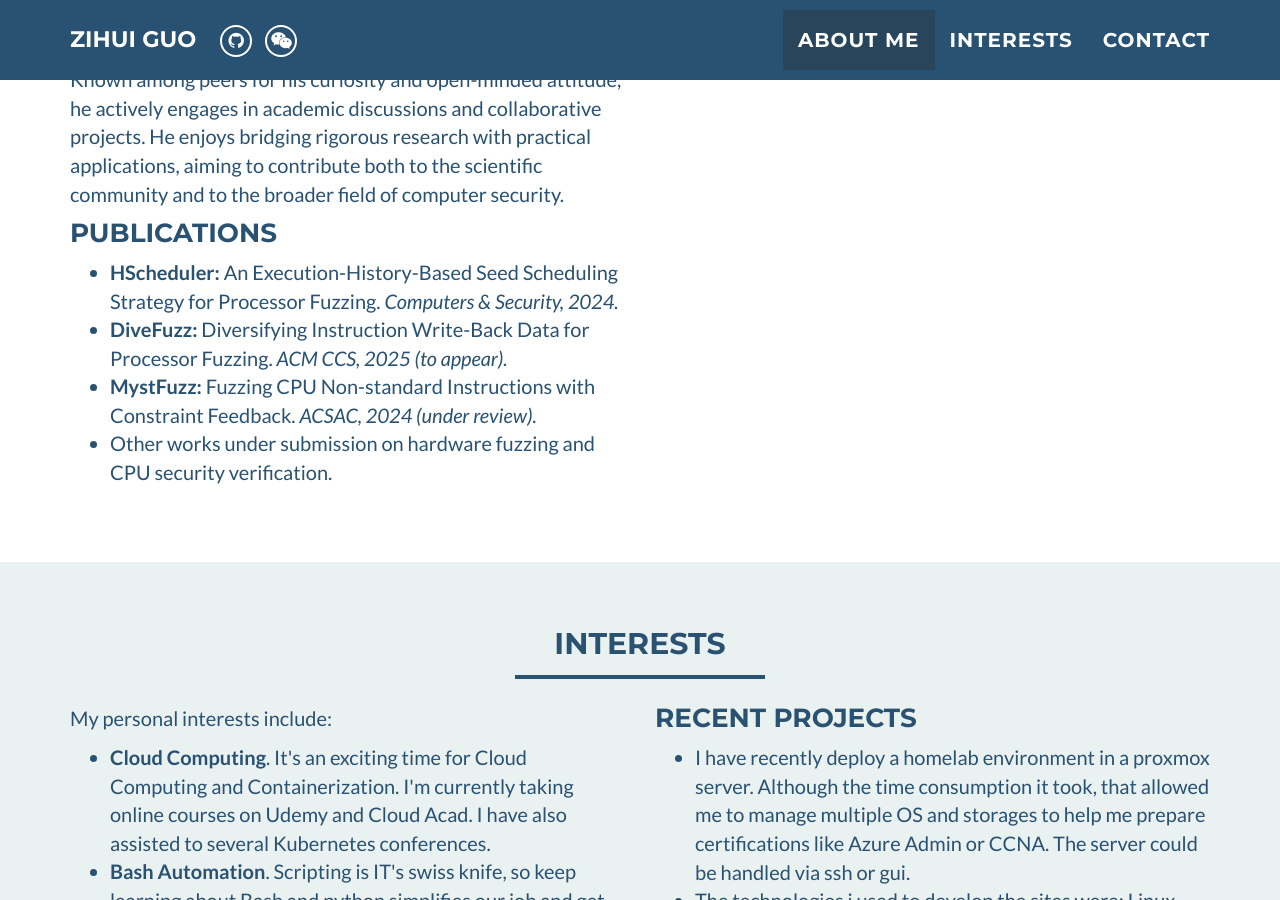
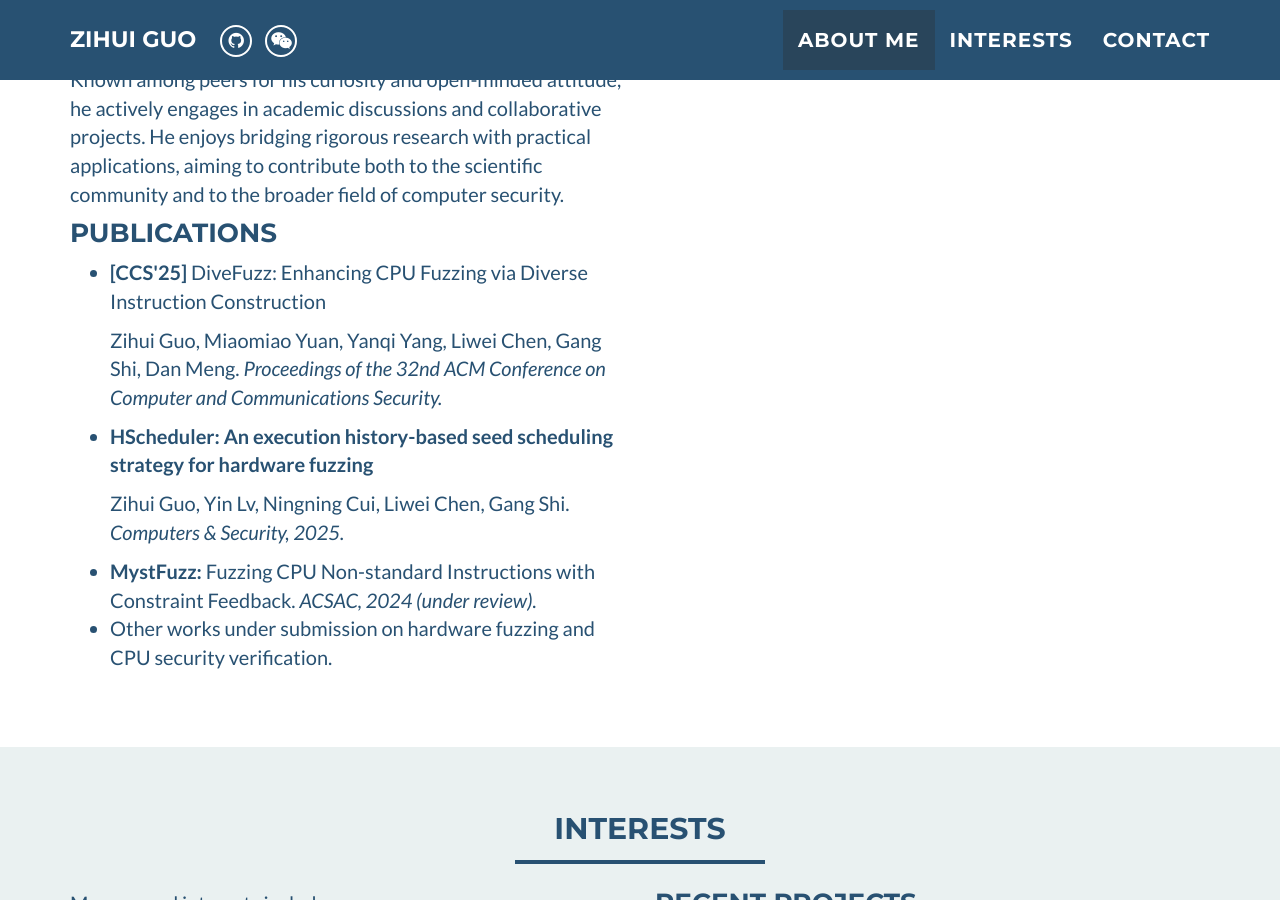
Before and after one commit to youzi27/youzi27.github.io, a Jekyll site: the page built from index.html, in a window 1280 px wide and 900 px high, scrolled down 1018 px. Built offline with Jekyll 4.4.1, drawn with Linux system fonts in a browser that asks for light colours.

Commit message:
Initial resume3

```diff
--- a/_includes/about_me.html
+++ b/_includes/about_me.html
@@ -34,11 +34,15 @@
       <div class="col-sm-6">
         <h3 style="margin-top:0;">Publications</h3>
         <ul>
+
           <li>
-            <strong>HScheduler:</strong> An Execution-History-Based Seed Scheduling Strategy for Processor Fuzzing. <em>Computers & Security, 2024.</em>
+            <p><strong>[CCS'25]</strong> DiveFuzz: Enhancing CPU Fuzzing via Diverse Instruction Construction</p>
+    		<p>Zihui Guo, Miaomiao Yuan, Yanqi Yang, Liwei Chen, Gang Shi, Dan Meng.
+			<em>Proceedings of the 32nd ACM Conference on Computer and Communications Security.</em></p>
           </li>
-          <li>
-            <strong>DiveFuzz:</strong> Diversifying Instruction Write-Back Data for Processor Fuzzing. <em>ACM CCS, 2025 (to appear).</em>
+		  <li>
+            <p><strong>HScheduler: An execution history-based seed scheduling strategy for hardware fuzzing</strong></p>
+    		<p>Zihui Guo, Yin Lv, Ningning Cui, Liwei Chen, Gang Shi. <em>Computers & Security, 2025.</em></p>
           </li>
           <li>
             <strong>MystFuzz:</strong> Fuzzing CPU Non-standard Instructions with Constraint Feedback. <em>ACSAC, 2024 (under review).</em>
```
